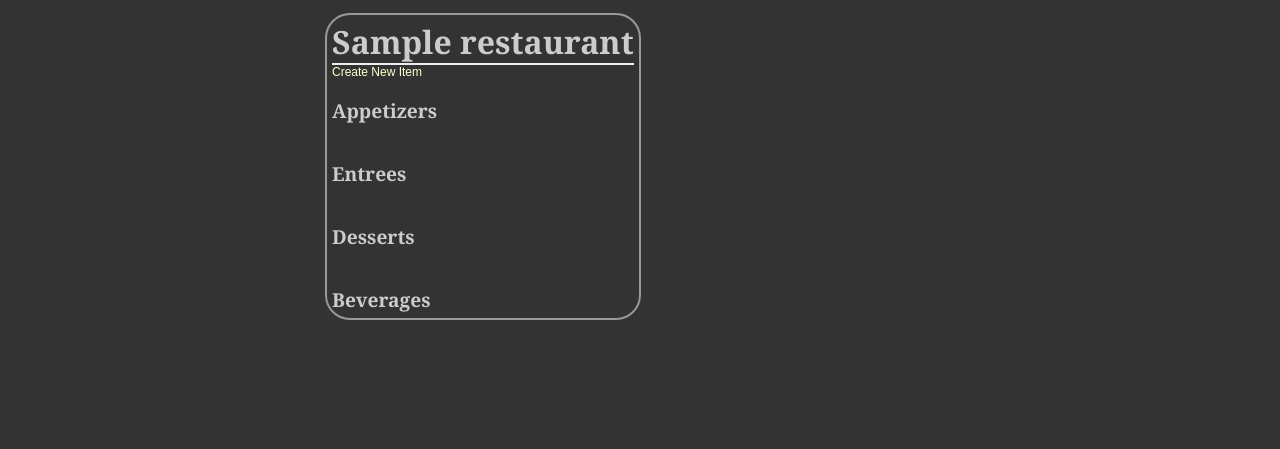
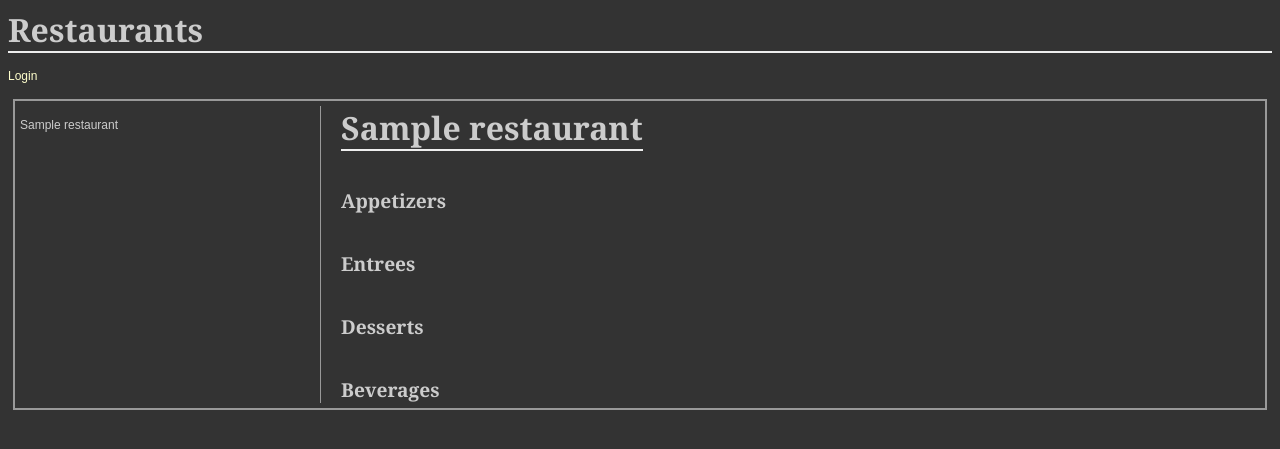
Before and after one commit to eneasmarques/item-catalog, a Flask app: page /restaurant/1/ in a window 1280 px wide. Shown: the top 449 px of the page. Run offline with Flask 2, Linux system fonts and the light colour scheme; tables that the repository leaves empty hold one stand-in row (values such as "Sample post").

Commit message:
feature: Verifica Autorização

```diff
--- a/application.py
+++ b/application.py
@@ -47,17 +47,17 @@
 @app.route('/restaurant/')
 def showRestaurants():
     # Detect login status
-    login_status = None
-    if 'email' in login_session:
-        login_status = True
-    print(login_status)
+    # login_status = None
+    # if 'email' in login_session:
+    #     login_status = True
+    # print(login_status)
     # Generate state token for Google Sign-In
-    state = ''.join(random.choice(string.ascii_uppercase + string.digits)
-                    for x in range(32))
-    login_session['state'] = state
-    restaurants = session.query(Restaurant).all()
+    # state = ''.join(random.choice(string.ascii_uppercase + string.digits)
+    #                 for x in range(32))
+    # login_session['state'] = state
+    restaurant = session.query(Restaurant).first()
     # return "This page will show all my restaurants"
-    return render_template('restaurants.html', restaurants=restaurants, login_status=login_status)
+    return redirect(url_for('showMenu', restaurant_id=restaurant.id))
 
 
 @app.route('/restaurant/<int:restaurant_id>/menu/JSON')
@@ -131,10 +131,16 @@
 @app.route('/restaurant/<int:restaurant_id>/')
 @app.route('/restaurant/<int:restaurant_id>/menu/')
 def showMenu(restaurant_id):
+    restaurants = session.query(Restaurant).all()
     restaurant = session.query(Restaurant).filter_by(id=restaurant_id).one()
+
+    login_status = None
+    if 'email' in login_session:
+        login_status = True
+
     items = session.query(MenuItem).filter_by(
         restaurant_id=restaurant_id).all()
-    return render_template('menu.html', items=items, restaurant=restaurant)
+    return render_template('menu.html', items=items, restaurant=restaurant, login_status=login_status,restaurants=restaurants)
     # return 'This page is the menu for restaurant %s' % restaurant_id
 
 
@@ -171,9 +177,11 @@
         session.commit()
         return redirect(url_for('showMenu', restaurant_id=restaurant_id))
     else:
-
+        login_status = None
+        if 'email' in login_session:
+            login_status = True
         return render_template(
-            'editmenuitem.html', restaurant_id=restaurant_id, menu_id=menu_id, item=editedItem)
+            'editmenuitem.html', restaurant_id=restaurant_id, menu_id=menu_id, item=editedItem, login_status=login_status)
 
     # return 'This page is for editing menu item %s' % menu_id
 
--- a/static/styles.css
+++ b/static/styles.css
@@ -31,14 +31,18 @@
 }
 
 .pane {
-  position: absolute;
-  left: 25%;
+  display: flex;
   border: 2px solid;
-  border-radius: 25px;
   padding: 5px;
   margin: 5px;
   border-color: #999999;
   background-color: #333333;
+}
+.menu {
+  border-right: 1px solid;
+  border-color: #999999;
+  margin-right: 20px;
+  min-width: 300px;
 }
 .header {
   left: 50%;
--- a/templates/deleteRestaurant.html
+++ b/templates/deleteRestaurant.html
@@ -6,5 +6,5 @@
 		<input type='submit', value = 'Delete'>
 	</form>
 
-	<a href = '#'> Cancel </a>
+	<a href={{url_for('showRestaurants')}}> Cancel </a>
 {% endblock %}
--- a/templates/deletemenuitem.html
+++ b/templates/deletemenuitem.html
@@ -6,5 +6,5 @@
 		<input type='submit', value = 'Delete'>
 	</form>
 
-	<a href = '#'> Cancel </a>
+	<a href={{url_for('showRestaurants')}}> Cancel </a>
 {% endblock %}
--- a/templates/login.html
+++ b/templates/login.html
@@ -15,6 +15,7 @@
          }
     </script>
 {% endblock %}
+
 {% block content %}
 
 <div style="text-align: center">
--- a/templates/main.html
+++ b/templates/main.html
@@ -12,6 +12,8 @@
 </head>
 <body>
     {% block header %}
+        {% block headerTitle %}
+        {% endblock %}
     {% endblock %}
 
     {% block content %}
--- a/templates/menu.html
+++ b/templates/menu.html
@@ -1,11 +1,8 @@
-{% extends "main.html" %}
-{% block content %}
-	<div class = 'pane'>
-		<h1>{{ restaurant.name }}</h1>
-
+{% extends "restaurants.html" %}
+{% block header %}
+	{{ super() }}
 	{% with messages = get_flashed_messages() %}
 		{% if messages %}
-
 			<ul>
 			{% for message in messages %}
 				<li> <strong> {{ message }} </strong> </li>
@@ -13,9 +10,16 @@
 			</ul>
 		{% endif %}
 	{% endwith %}
+{% endblock %}
+{% block MenuItem %}
+	{{super()}}
+	<div class='content'>
+		<h1>{{ restaurant.name }}</h1>
 
 		{% if items !=[] %}
+			{% if login_status == True %}
 				<a href = "{{url_for('newMenuItem', restaurant_id = restaurant.id )}}">Create New Item</a>
+			{% endif %}
 		</br></br>
 
 		<h2>Appetizers</h2>
@@ -24,11 +28,12 @@
 				<p>{{i.name}}</p>
 				<p>{{i.description}}</p>
 				<p>{{i.price}}</p>
+
+				{% if login_status == True %}
 					<a href='{{url_for('editMenuItem', restaurant_id = restaurant.id, menu_id=i.id ) }}' >Edit</a>
-				</br>
 					<a href='{{url_for('deleteMenuItem', restaurant_id = restaurant.id, menu_id=i.id ) }}' >Delete</a>
-				</br>
-				</br>
+				{% endif %}
+				</br></br>
 			{% endif %}
 		{% endfor %}
 		</br></br>
@@ -40,9 +45,11 @@
 				<p>{{i.description}}</p>
 				<p>{{i.price}}</p>
 
+				{% if login_status == True %}
 					<a href='{{url_for('editMenuItem', restaurant_id = restaurant.id, menu_id=i.id ) }}' >Edit</a>
-				</br>
 					<a href='{{url_for('deleteMenuItem', restaurant_id = restaurant.id, menu_id=i.id ) }}' >Delete</a>
+				{% endif %}
+
 				</br></br>
 			{% endif %}
 		{% endfor %}
@@ -56,8 +63,10 @@
 				<p>{{i.description}}</p>
 				<p>{{i.price}}</p>
 
+				{% if login_status == True %}
 					<a href='{{url_for('editMenuItem', restaurant_id = restaurant.id, menu_id=i.id ) }}' >Edit</a>
 					<a href='{{url_for('deleteMenuItem', restaurant_id = restaurant.id, menu_id=i.id ) }}' >Delete</a>
+				{% endif %}
 				</br></br>
 			{% endif %}
 		{% endfor %}
@@ -70,16 +79,19 @@
 					<p>{{i.description}}</p>
 					<p>{{i.price}}</p>
 
+					{% if login_status == True %}
 						<a href='{{url_for('editMenuItem', restaurant_id = restaurant.id, menu_id=i.id ) }}' >Edit</a>
-					</br>
 						<a href='{{url_for('deleteMenuItem', restaurant_id = restaurant.id, menu_id=i.id ) }}' >Delete</a>
+					{% endif %}
 					</br></br>
 				{% endif %}
 			{% endfor %}
 
 		{% else %}
 			<p> You currently have no menu items. <p>
+			{% if login_status == True %}
 				<a href = "{{url_for('newMenuItem', restaurant_id = restaurant.id )}}">Create New Item</a>
+			{% endif %}
 		{% endif %}
 	</div>
 {% endblock %}
--- a/templates/restaurants.html
+++ b/templates/restaurants.html
@@ -1,21 +1,32 @@
 {% extends "main.html" %}
-{% block content %}
-<div class = 'pane'>
-	<h1>Restaurants</h1>
-	<a href="{{url_for('newRestaurant')}}" > <h3> Create a New Restaurant </h3> </a>
-
+{% block header %}
+	{% block headerTitle %}
+		<h1>Restaurants</h1>
+	{% endblock %}
 	{% if login_status == True %}
 		<p> <a href="{{ url_for('gdisconnect') }}">Logout</a> </p>
 	{% else %}
-	<p> <a href="{{ url_for('showLogin') }}">Login</a> </p>
+		<p> <a href="{{ url_for('showLogin') }}">Login</a> </p>
+	{% endif %}
+{% endblock %}
+{% block content %}
+<div class = 'pane'>
+	<div class='menu'>
+	{% if login_status == True %}
+		<a href="{{url_for('newRestaurant')}}" > <h3> Create a New Restaurant </h3> </a>
 	{% endif %}
 
 	{% for restaurant in restaurants %}
-		<a href = "{{url_for('showMenu', restaurant_id = restaurant.id)}}"> <p>{{restaurant.name}}</p></a>
+		<a href = "{{url_for('showMenu', restaurant_id = restaurant.id, )}}"> <p>{{restaurant.name}}</p></a>
 		{% if login_status == True %}
 		<p><a href = "{{url_for('editRestaurant',restaurant_id = restaurant.id)}}">Edit Restaurant</a></p>
 		<p> <a href = "{{url_for('deleteRestaurant',restaurant_id = restaurant.id)}}">Delete Restaurant</a> </p>
 		{% endif %}
 	{% endfor %}
+	</div>
+		{% block MenuItem %}
+		{% endblock %}
 </div>
+
+
 {% endblock %}
```
Also changed, not shown: templates/editRestaurant.html (+7 -2 lines), templates/editmenuitem.html (+10 -3 lines). Lines whose indentation alone changed are shown as unchanged.
